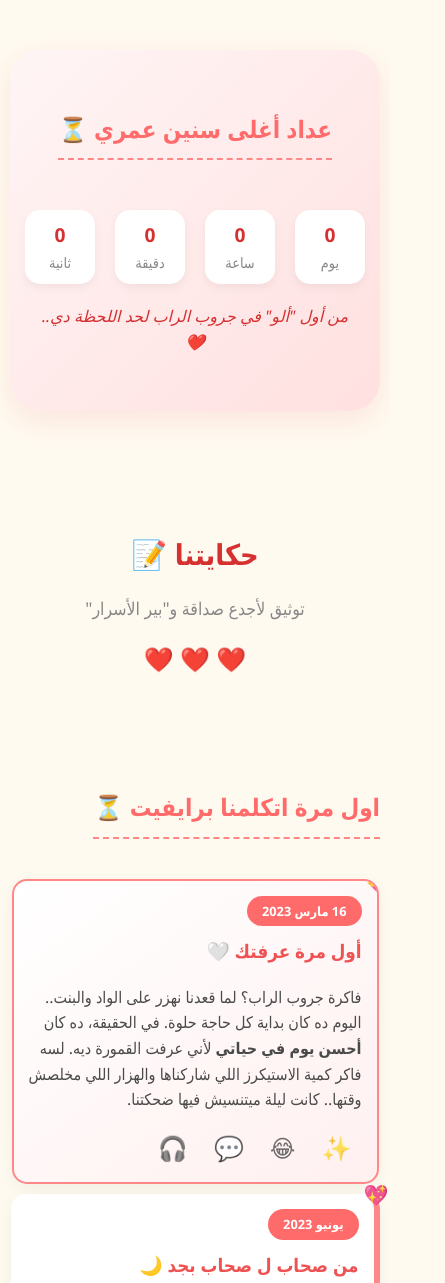
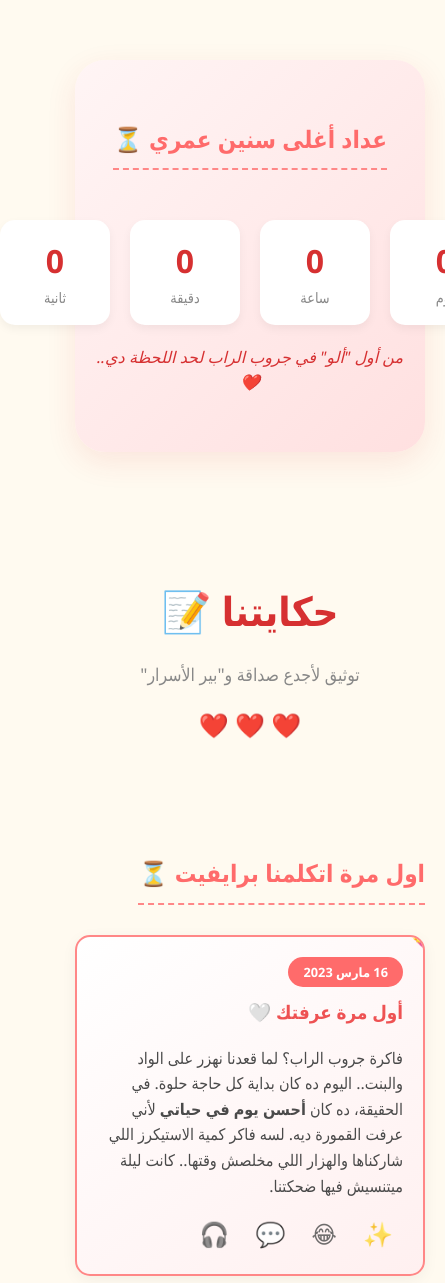
Before and after one commit to engmahmoudmetwally639-cmyk/Shahd, a plain HTML site: page index.html in a window 390 px wide. Shown: the top 1283 px of the page, 445 px wide, since content can reach past the window. Drawn offline with Linux system fonts and the light colour scheme.

Commit message:
Update style.css

```diff
--- a/style.css
+++ b/style.css
@@ -1,6 +1,3 @@
-html {
-    scroll-behavior: smooth;
-}
 /* تنسيقات الصفحة العامة */
 body {
     background-color: #fffaf0; /* لون بيج دافئ وفاتح (الخلفية) */
@@ -310,48 +307,3 @@ footer {
     border-radius: 20px;
     cursor: pointer;
 }
-
-.heart-icon { font-size: 40px; display: block; margin-bottom: 10px; }
-/* تنسيقات خاصة للموبايل (شاشات أقل من 768px) */
-@media screen and (max-width: 768px) {
-    body {
-        padding: 10px; /* تقليل المسافات الجانبية */
-    }
-
-    h1 {
-        font-size: 1.8em; /* تصغير العنوان الرئيسي عشان مياخدش سطرين */
-    }
-
-    /* تصغير عداد الوقت عشان ييجي جنب بعضه */
-    #friendship-timer {
-        gap: 8px;
-    }
-
-    .time-unit {
-        min-width: 60px;
-        padding: 10px 5px;
-    }
-
-    .time-unit span {
-        font-size: 1.2em;
-    }
-
-    /* تظبيط عرض الكروت (الكهف والتايم لاين) */
-    .event, .modal-content, .song-card {
-        width: 90% !important;
-        margin: 10px auto;
-        padding: 15px;
-    }
-
-    /* تظبيط الـ Slideshow */
-    .slider-controls button {
-        padding: 8px 15px;
-        font-size: 0.9em;
-    }
-
-    /* تظبيط الرسالة المنبثقة (Modal) */
-    .modal-content {
-        margin: 30% auto; /* تنزيل الرسالة لمنتصف شاشة الموبايل */
-        width: 85%;
-    }
-}
```
